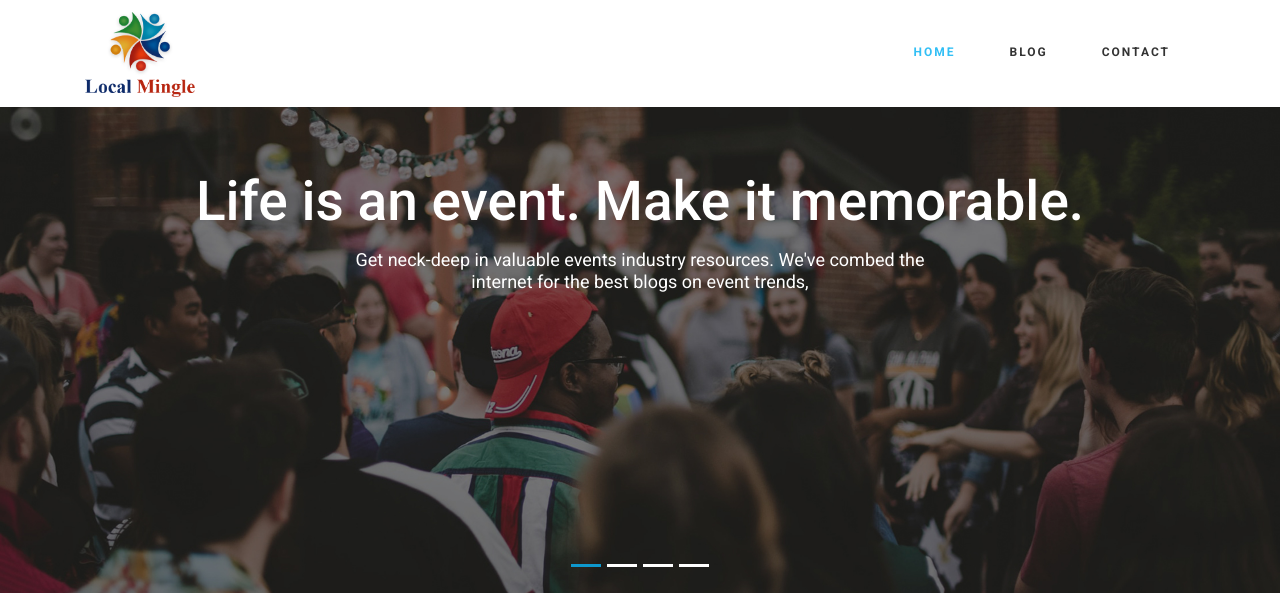
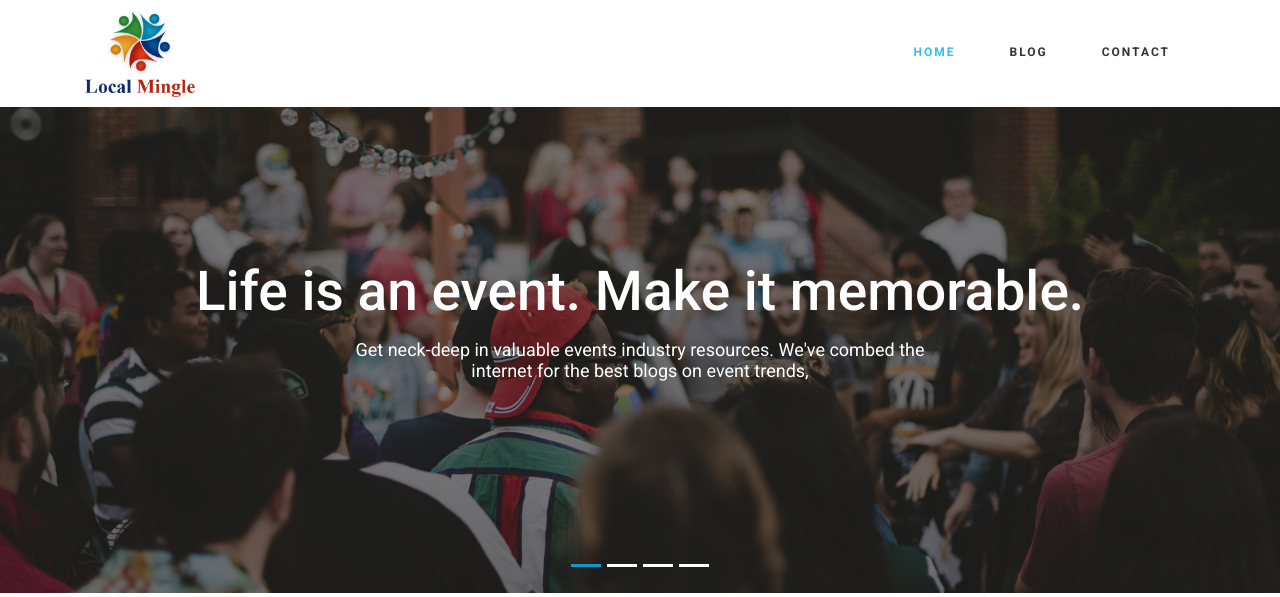
Before and after one commit to pankajsplice/social-media, a Django app: page / in a window 1280 px wide. Shown: the top 597 px of the page. Run offline with Django 3.2, Linux system fonts and the light colour scheme; data that the repository does not hold is empty; some libraries are stand-ins or nearby versions.

Commit message:
carousal text margin updated.

```diff
--- a/static/css/style.css
+++ b/static/css/style.css
@@ -82,7 +82,7 @@ html, body, html * {
     padding-top: 20px;
     padding-bottom: 20px;
     position: absolute;
-    margin-top: 10%;
+    margin-top: 17%;
     text-align: left;
 }
 
```
